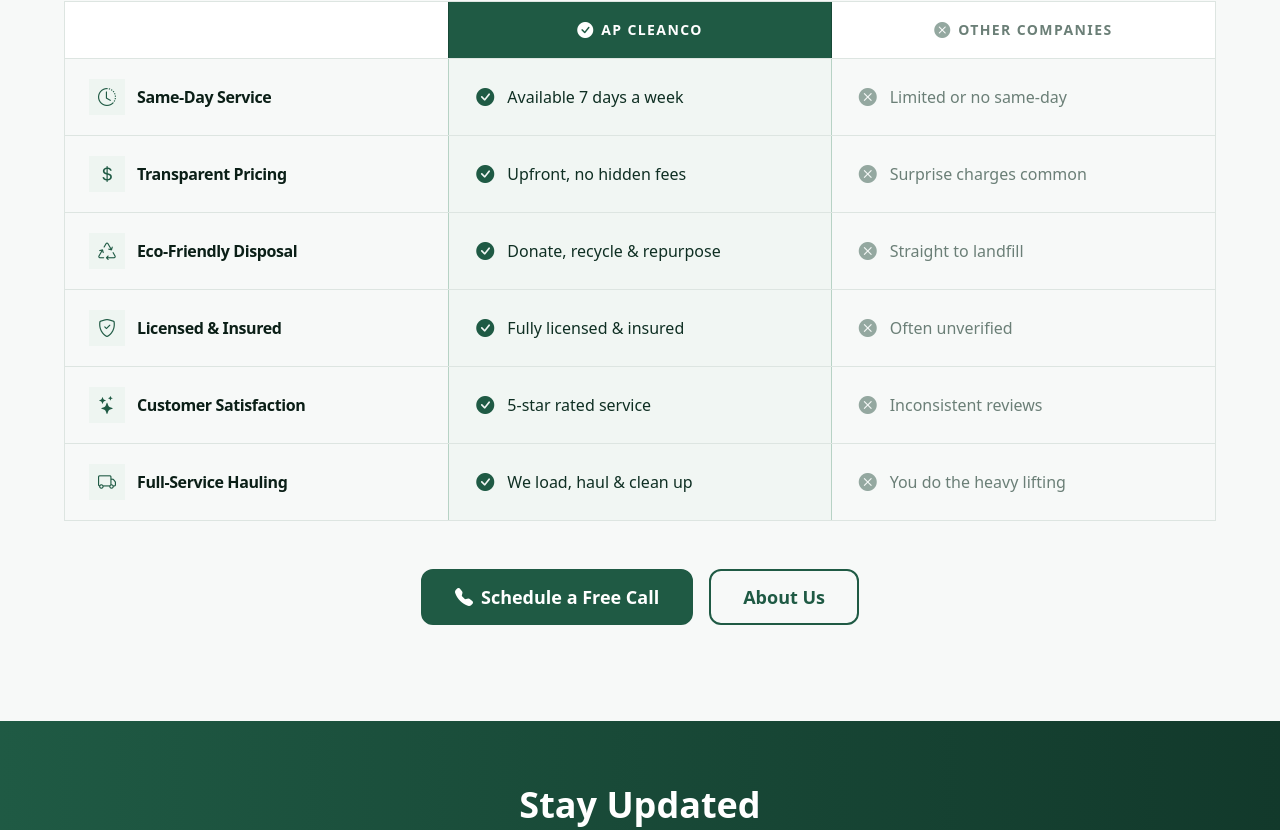
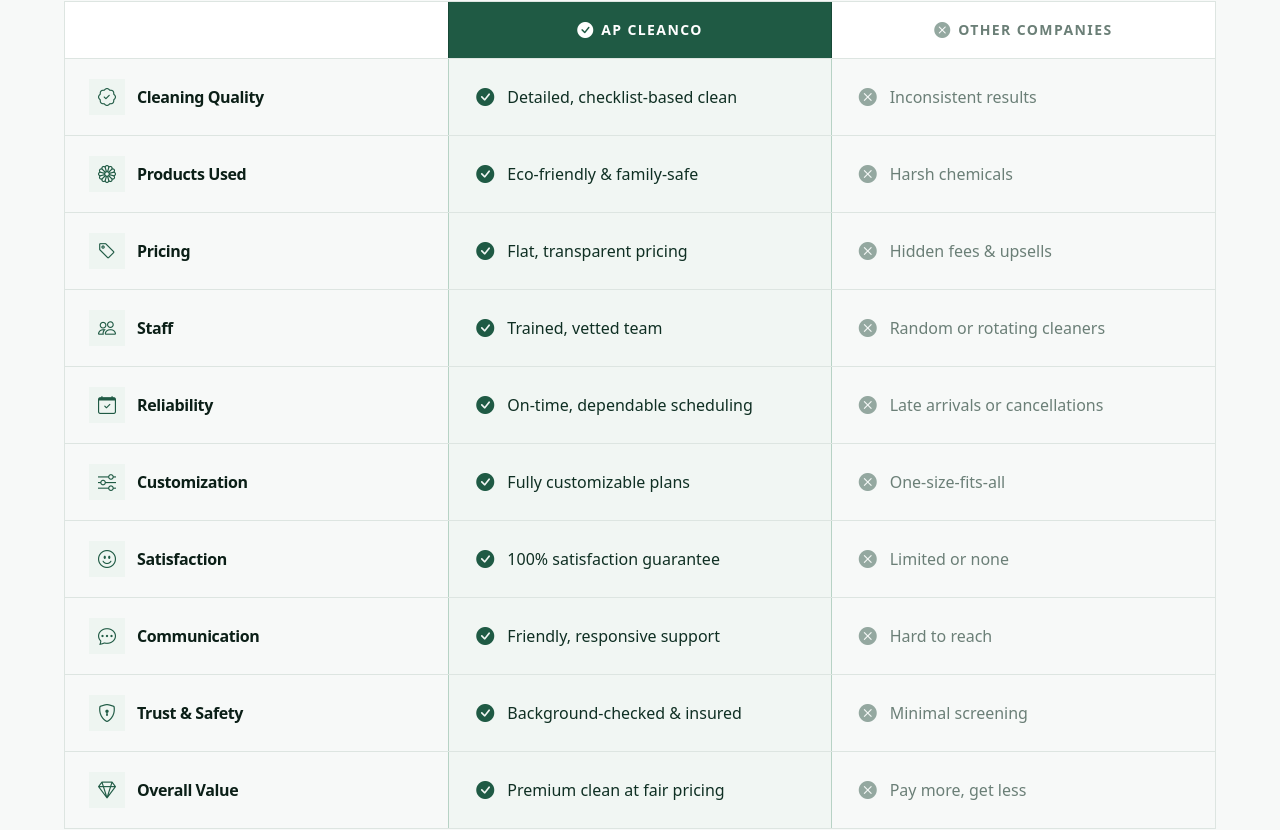
Before and after one commit to website-vikreta/apcleanco, a Next.js app: page / in a window 1280 px wide. Shown: the part 2675-3505 px from the top of the page. Built offline with nearby package versions, Linux system fonts and the light colour scheme.

Commit message:
feat: update why-apcleanco comparison data — 10 rows with matched icons

```diff
--- a/components/Home/WhyApcleancoSection.tsx
+++ b/components/Home/WhyApcleancoSection.tsx
@@ -13,45 +13,73 @@
 const COMPARISON_ROWS = [
   {
     id: 1,
-    icon: 'bi-clock-history',
-    feature: 'Same-Day Service',
-    apCleanco: 'Available 7 days a week',
-    others: 'Limited or no same-day',
+    icon: 'bi-patch-check',
+    feature: 'Cleaning Quality',
+    apCleanco: 'Detailed, checklist-based clean',
+    others: 'Inconsistent results',
   },
   {
     id: 2,
-    icon: 'bi-currency-dollar',
-    feature: 'Transparent Pricing',
-    apCleanco: 'Upfront, no hidden fees',
-    others: 'Surprise charges common',
+    icon: 'bi-flower1',
+    feature: 'Products Used',
+    apCleanco: 'Eco-friendly & family-safe',
+    others: 'Harsh chemicals',
   },
   {
     id: 3,
-    icon: 'bi-recycle',
-    feature: 'Eco-Friendly Disposal',
-    apCleanco: 'Donate, recycle & repurpose',
-    others: 'Straight to landfill',
+    icon: 'bi-tag',
+    feature: 'Pricing',
+    apCleanco: 'Flat, transparent pricing',
+    others: 'Hidden fees & upsells',
   },
   {
     id: 4,
-    icon: 'bi-shield-check',
-    feature: 'Licensed & Insured',
-    apCleanco: 'Fully licensed & insured',
-    others: 'Often unverified',
+    icon: 'bi-people',
+    feature: 'Staff',
+    apCleanco: 'Trained, vetted team',
+    others: 'Random or rotating cleaners',
   },
   {
     id: 5,
-    icon: 'bi-stars',
-    feature: 'Customer Satisfaction',
-    apCleanco: '5-star rated service',
-    others: 'Inconsistent reviews',
+    icon: 'bi-calendar-check',
+    feature: 'Reliability',
+    apCleanco: 'On-time, dependable scheduling',
+    others: 'Late arrivals or cancellations',
   },
   {
     id: 6,
-    icon: 'bi-truck',
-    feature: 'Full-Service Hauling',
-    apCleanco: 'We load, haul & clean up',
-    others: 'You do the heavy lifting',
+    icon: 'bi-sliders',
+    feature: 'Customization',
+    apCleanco: 'Fully customizable plans',
+    others: 'One-size-fits-all',
+  },
+  {
+    id: 7,
+    icon: 'bi-emoji-smile',
+    feature: 'Satisfaction',
+    apCleanco: '100% satisfaction guarantee',
+    others: 'Limited or none',
+  },
+  {
+    id: 8,
+    icon: 'bi-chat-dots',
+    feature: 'Communication',
+    apCleanco: 'Friendly, responsive support',
+    others: 'Hard to reach',
+  },
+  {
+    id: 9,
+    icon: 'bi-shield-lock',
+    feature: 'Trust & Safety',
+    apCleanco: 'Background-checked & insured',
+    others: 'Minimal screening',
+  },
+  {
+    id: 10,
+    icon: 'bi-gem',
+    feature: 'Overall Value',
+    apCleanco: 'Premium clean at fair pricing',
+    others: 'Pay more, get less',
   },
 ] as const
 
@@ -165,7 +193,7 @@
         <CheckIcon />
         <div>
           <p className="text-xs font-semibold text-primary-500 uppercase tracking-wide mb-0.5">
-            AP Cleanco
+            Apcleanco
           </p>
           <p className="text-primary-800 text-sm font-medium">{apCleanco}</p>
         </div>
```
